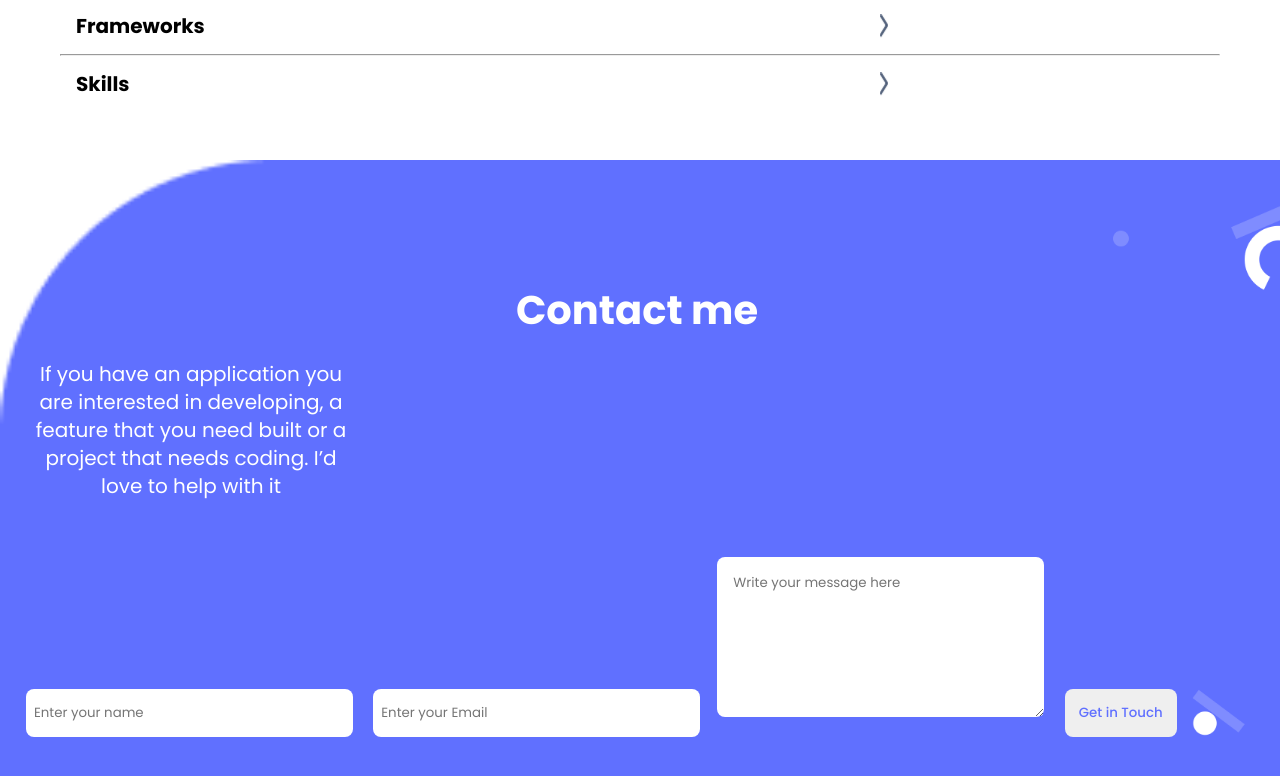
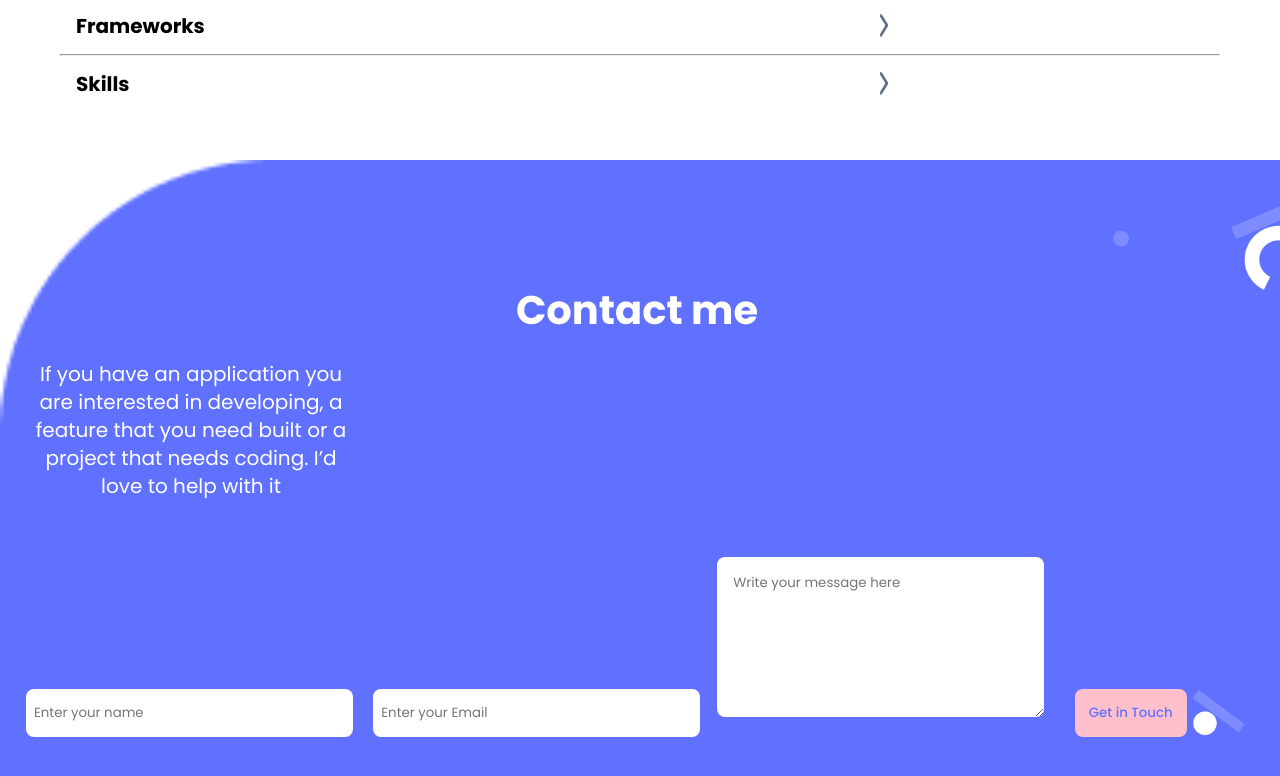
Before and after one commit to shahnawaza75/Myfirst_Porfolio, a website: page index.html in a window 1280 px wide. Shown: the part 3559-4335 px from the top of the page. Drawn offline with Linux system fonts and the light colour scheme.

Commit message:
Added transform property in css

```diff
--- a/index.css
+++ b/index.css
@@ -329,3 +329,7 @@ hr {
   background-repeat: no-repeat;
   background-position: right;
 }
+.button_last {
+  transform: translate(10px); /* Equal to: translateX(10px) or translate(10px, 0) */
+  background-color: pink;
+}
```
